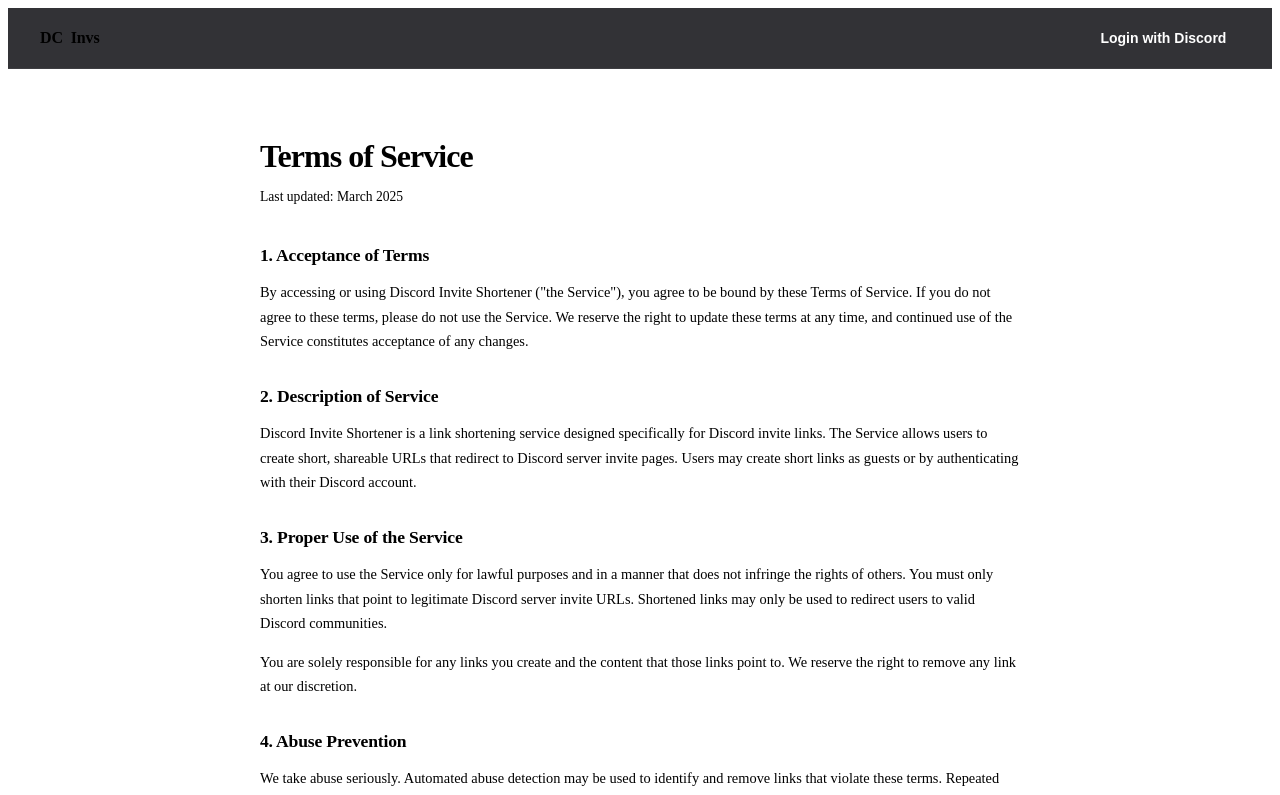
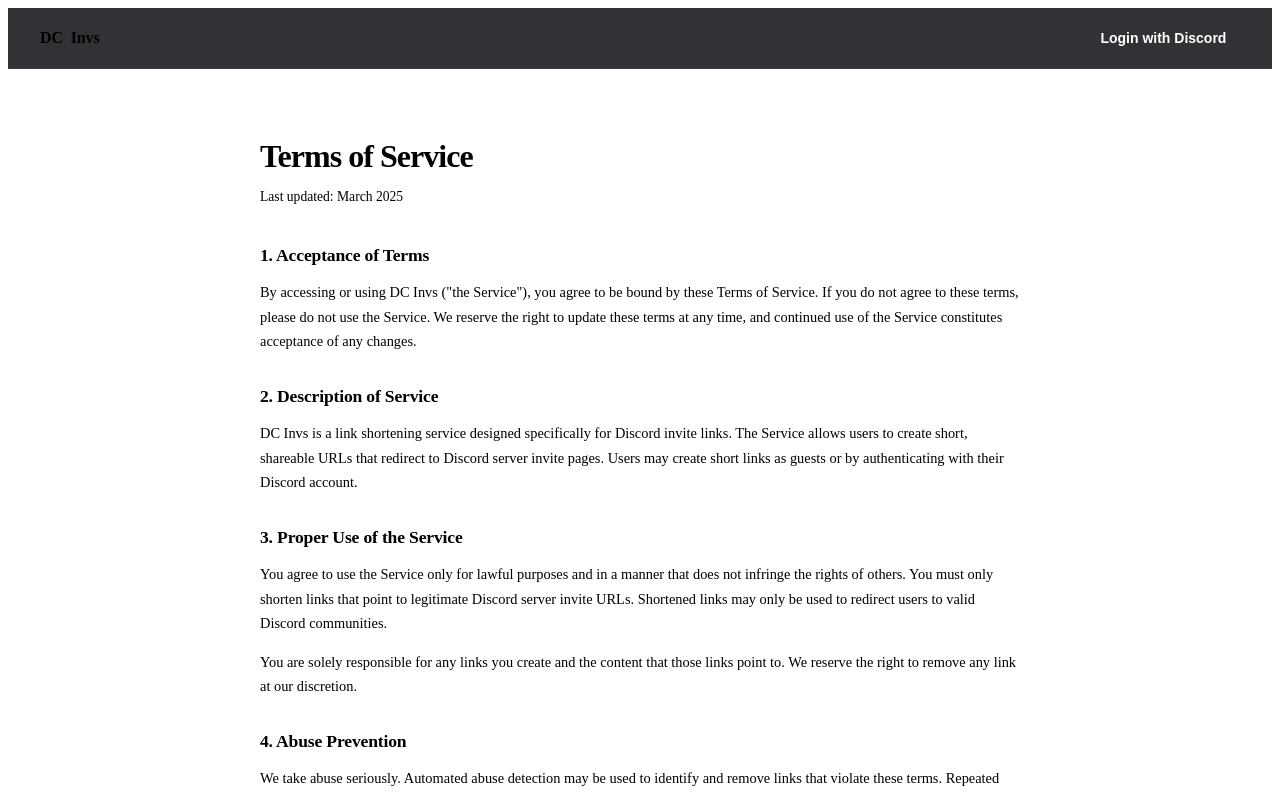
Before and after one commit to ziggy-mc/dsc, a Next.js app: page /terms in a window 1280 px wide. Shown: the top 795 px of the page. Built offline with nearby package versions, Linux system fonts and the light colour scheme; no server answers.

Commit message:
Update terms.js

```diff
--- a/pages/terms.js
+++ b/pages/terms.js
@@ -18,7 +18,7 @@
           <section className={styles.section}>
             <h2 className={styles.sectionTitle}>1. Acceptance of Terms</h2>
             <p className={styles.text}>
-              By accessing or using Discord Invite Shortener (&quot;the Service&quot;), you agree to
+              By accessing or using DC Invs (&quot;the Service&quot;), you agree to
               be bound by these Terms of Service. If you do not agree to these terms, please do not
               use the Service. We reserve the right to update these terms at any time, and continued
               use of the Service constitutes acceptance of any changes.
@@ -28,7 +28,7 @@
           <section className={styles.section}>
             <h2 className={styles.sectionTitle}>2. Description of Service</h2>
             <p className={styles.text}>
-              Discord Invite Shortener is a link shortening service designed specifically for Discord
+              DC Invs is a link shortening service designed specifically for Discord
               invite links. The Service allows users to create short, shareable URLs that redirect to
               Discord server invite pages. Users may create short links as guests or by authenticating
               with their Discord account.
```
